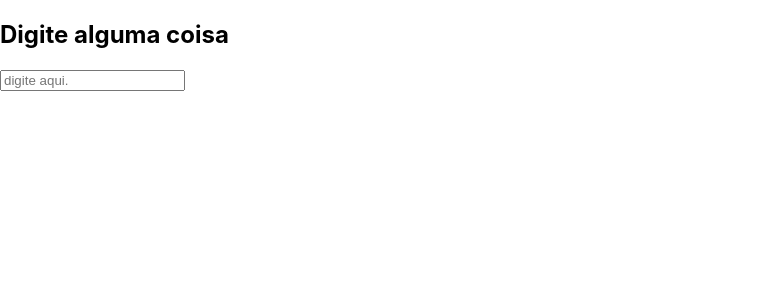
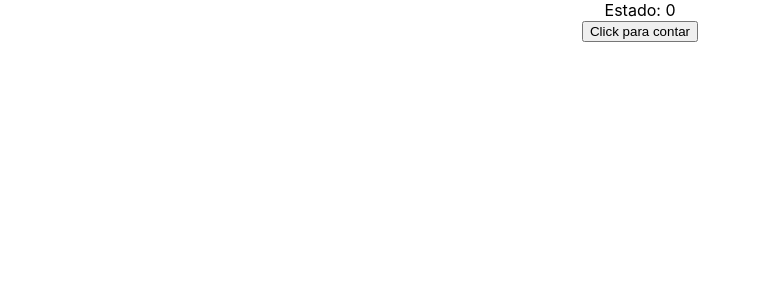
Before and after one commit to eduardovlemes/DEVinHouse_mod1_sem9_frontend, a React (Create React App) app in the folder project/sem_9/: page / in a window 1280 px wide. Shown: the top 300 px of the page, without its empty margins (0-761 px from the left). Built offline with nearby package versions, Linux system fonts and the light colour scheme.

Commit message:
chore: exercício 03

```diff
--- a/project/sem_9/src/index.js
+++ b/project/sem_9/src/index.js
@@ -15,6 +15,7 @@ import Exercicio09 from "./pages/exercicio09";
 import Exercicio10 from "./pages/exercicio10";
 import ListaFrutas from "./pages/exercicio01";
 import Exercicio2 from "./pages/exercicio02";
+import Exercicio03 from "./pages/exercicio03";
 
 const root = ReactDOM.createRoot(document.getElementById("root"));
 root.render(
@@ -32,7 +33,8 @@ root.render(
     {/* <Exercicio09 /> */}
     {/* <Exercicio10 /> */}
     {/* <ListaFrutas /> */}
-    <Exercicio2 />
+    {/* <Exercicio2 /> */}
+    <Exercicio03 />
   </React.StrictMode>
 );
 
--- /dev/null
+++ b/project/sem_9/src/pages/exercicio03/index.js
@@ -0,0 +1,17 @@
+import "../../App.css";
+import { useState } from "react";
+
+export default function Exercicio03() {
+  const [b, setB] = useState(0);
+
+  return (
+    <div className="App">
+      <div>
+        Estado: {b} <br />
+        <button onClick={() => setB((prevB) => prevB + 1)}>
+          Click para contar
+        </button>
+      </div>
+    </div>
+  );
+}
```
